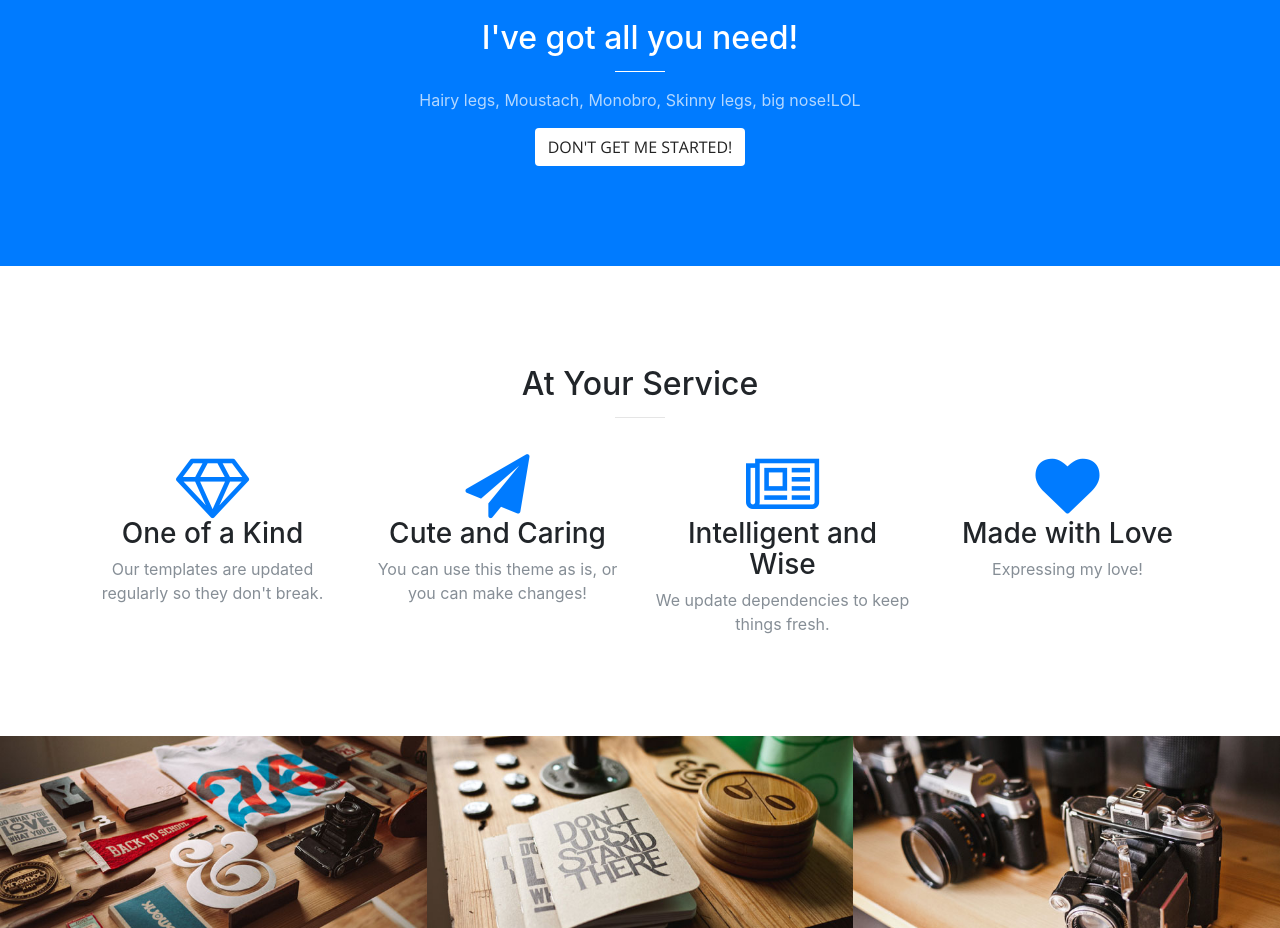
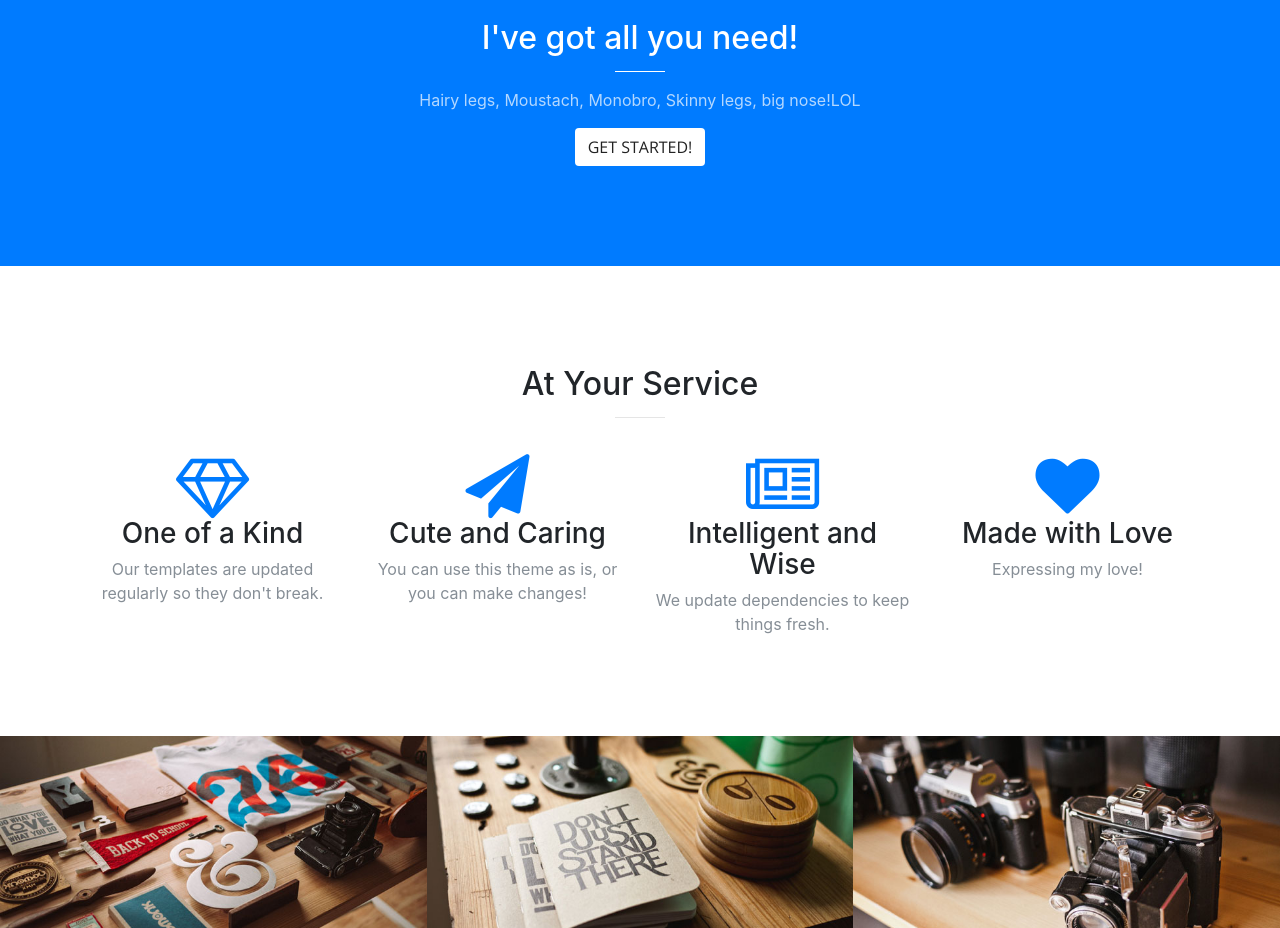
Before and after one commit to 80000K/Web, a website with bundled scripts: page index.html in a window 1280 px wide. Shown: the part 880-1808 px from the top of the page. Built offline with nearby package versions, Linux system fonts and the light colour scheme.

Commit message:
Revert "get me started"
This reverts commit d28860065b3275e1dec7bb1f905a56bbd266545e.

```diff
--- a/index.html
+++ b/index.html
@@ -72,7 +72,7 @@
             <h2 class="section-heading text-white">I've got all you need!</h2>
             <hr class="light">
             <p class="text-faded"> Hairy legs, Moustach, Monobro, Skinny legs, big nose!LOL</p>
-            <a class="btn btn-default btn-xl js-scroll-trigger" href="#services">Don't Get me Started!</a>
+            <a class="btn btn-default btn-xl js-scroll-trigger" href="#services">Get Started!</a>
           </div>
         </div>
       </div>
```
